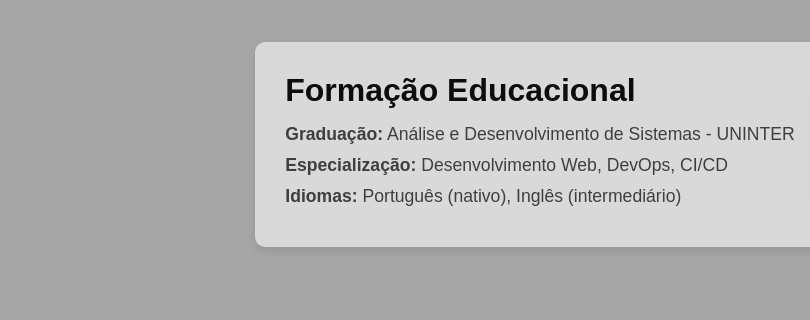
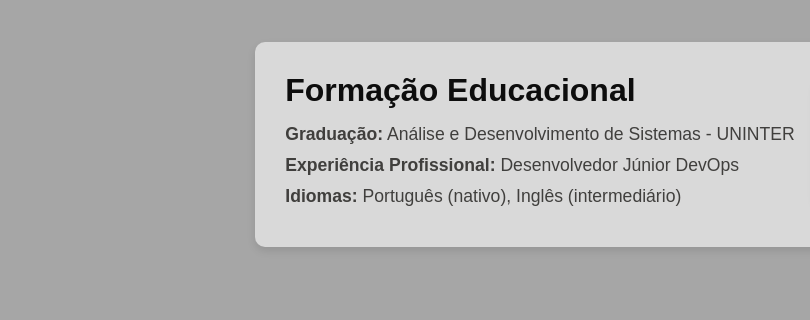
Before and after one commit to luantss/trabalho-pratico-uninter-fpw, a plain HTML site: page formacao.html in a window 1280 px wide. Shown: the part 247-567 px from the top of the page, 0-810 px from the left. Drawn offline with Linux system fonts and the light colour scheme.

Commit message:
fix path

```diff
--- a/formacao.html
+++ b/formacao.html
@@ -33,7 +33,7 @@
                     <!-- Lista com detalhes sobre a formação -->
                     <ul>
                         <li><strong>Graduação:</strong> Análise e Desenvolvimento de Sistemas - UNINTER</li>
-                        <li><strong>Especialização:</strong> Desenvolvimento Web, DevOps, CI/CD</li>
+                        <li><strong>Experiência Profissional:</strong> Desenvolvedor Júnior DevOps</li>
                         <li><strong>Idiomas:</strong> Português (nativo), Inglês (intermediário)</li>
                     </ul>
                 </div>
```
